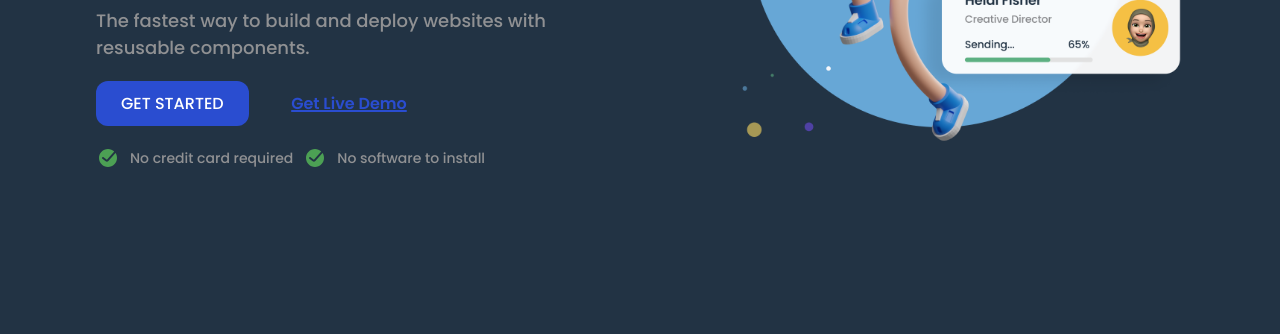
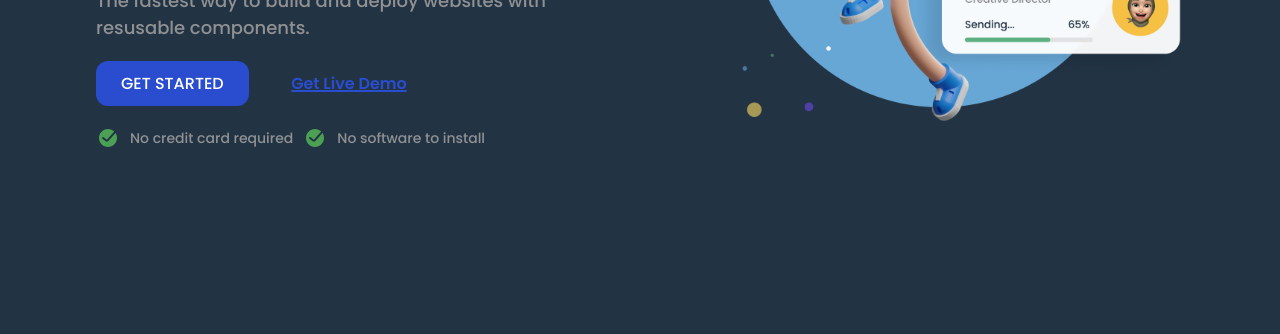
Before and after one commit to BrahimAzzaf/simple_home_page-devschallenges, a plain HTML site: page index.html in a window 1280 px wide. Shown: the part 466-800 px from the top of the page. Drawn offline with Linux system fonts and the light colour scheme.

Commit message:
Update style.css

```diff
--- a/style.css
+++ b/style.css
@@ -106,7 +106,7 @@ button{
 .container{
     width: 85%;
     margin: 0 auto;
-    padding: 10px 0;
+    padding: 5px 0;
 }
 
 /* ----------NavBar---------- */
```
